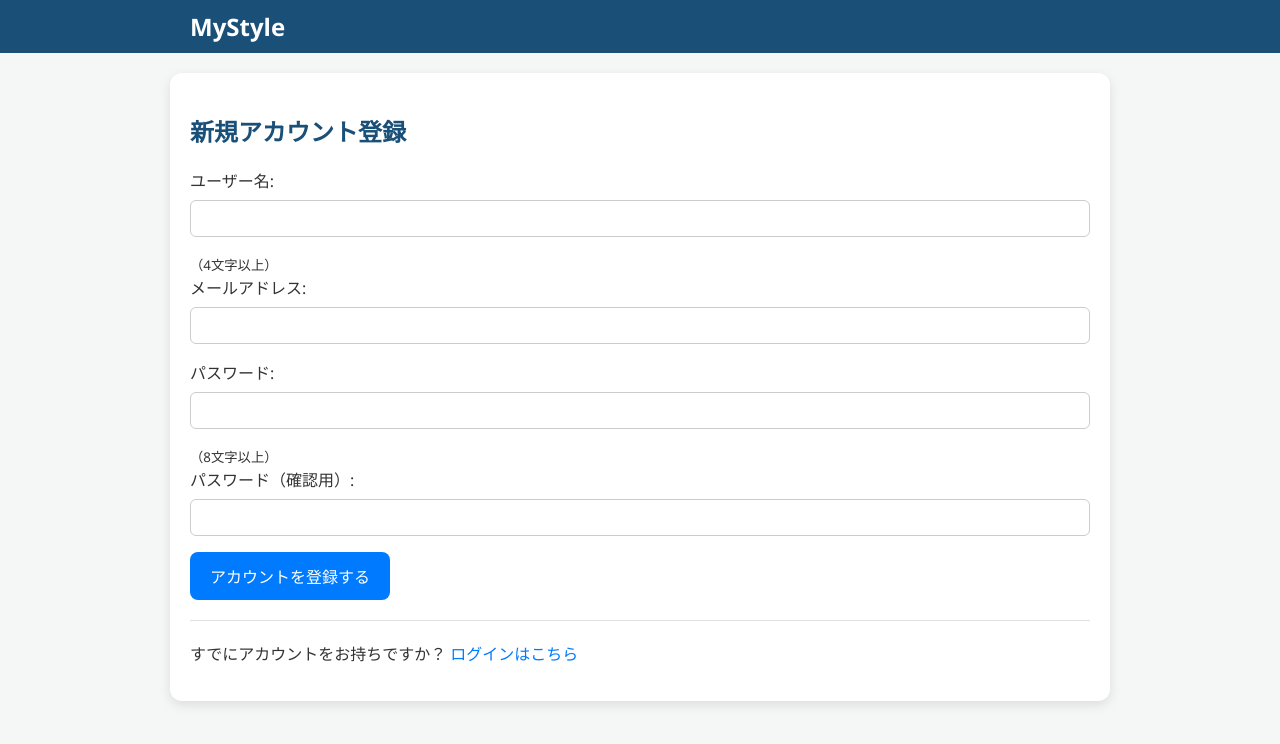
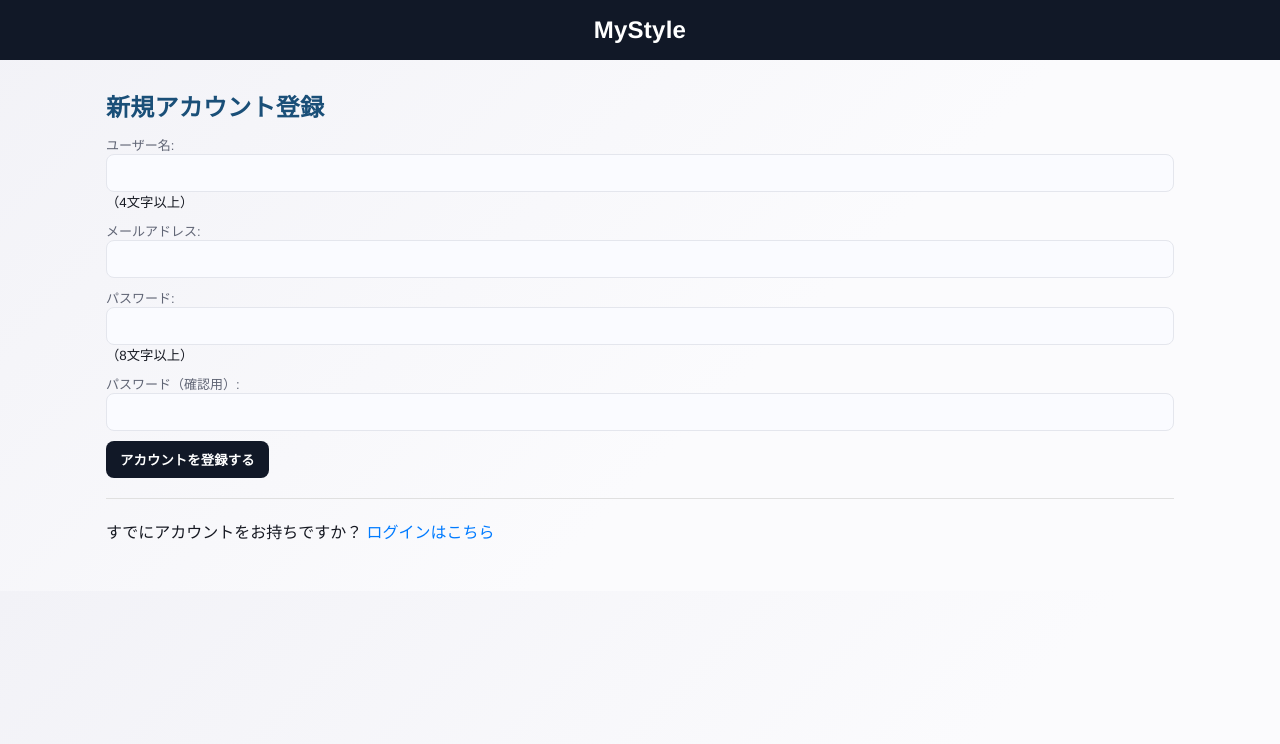
Before and after one commit to Oshima-IT/MyStyle, a Flask app: page /acount in a window 1280 px wide. Shown: the top 744 px of the page. Run offline with Flask 3, Linux system fonts and the light colour scheme.

Commit message:
Refactor styles in static/style.css
Updated CSS variables and styles for layout, typography, and components.

```diff
--- a/static/style.css
+++ b/static/style.css
@@ -1,34 +1,77 @@
-/* static/style.css */
+:root {
+    --bg: #f8f8fb;
+    --card: #ffffff;
+    --accent: #111827; /* 黒ベースでZARA/ZOZOのシックさを意識 */
+    --accent-weak: #303644;
+    --text: #161922;
+    --muted: #606575;
+    --danger: #d22f2f;
+    --border: #e4e6ed;
+    --pill: #f0f1f5;
+}
 
-/* --- 1. 基本設定とフォント --- */
+* { box-sizing: border-box; }
+
+/* --- 基本設定とタイポ --- */
 body {
-    font-family: 'Segoe UI', Tahoma, Geneva, Verdana, sans-serif;
-    background-color: #f4f7f6; /* 柔らかい背景色 */
-    color: #333;
     margin: 0;
-    padding: 0;
+    font-family: "Noto Sans JP", "Helvetica Neue", Arial, sans-serif;
+    background: linear-gradient(135deg, #f2f2f7 0%, #fbfbfd 60%);
+    color: var(--text);
 }
 
 h1, h2, h3 {
-    color: #1a4f78; /* 濃い青系のメインカラー */
+    margin: 0 0 12px;
+    letter-spacing: 0.01em;
+    color: #1a4f78; /* 前CSSの見出し色を採用 */
 }
 
-/* --- 2. レイアウトのコンテナ --- */
+/* --- レイアウト --- */
 main {
-    max-width: 900px;
-    margin: 20px auto;
-    padding: 20px;
-    background-color: white;
-    border-radius: 12px;
-    box-shadow: 0 4px 12px rgba(0, 0, 0, 0.1);
+    max-width: 1100px;
+    margin: 28px auto 48px;
+    padding: 0 16px;
 }
 
-/* --- 3. ヘッダーとナビゲーション --- */
+.card {
+    background: var(--card);
+    border: 1px solid var(--border);
+    border-radius: 12px;
+    padding: 18px 20px;
+    box-shadow: 0 18px 32px rgba(0,0,0,0.06);
+    margin-bottom: 20px;
+}
+
+.split {
+    display: grid;
+    grid-template-columns: 1.2fr 1fr;
+    gap: 16px;
+}
+
+@media (max-width: 720px) {
+    .split { grid-template-columns: 1fr; }
+    header { flex-direction: column; align-items: flex-start; gap: 8px; }
+}
+
+/* --- ヘッダー --- */
 header {
-    background-color: #1a4f78;
-    color: white;
-    padding: 10px 0;
+    padding: 16px 24px;
+    background: var(--accent);
+    color: #fff;
+    display: flex;
+    justify-content: space-between;
+    align-items: center;
+    letter-spacing: 0.02em;
 }
+header a {
+    color: #fff;
+    text-decoration: none;
+    margin-right: 14px;
+    font-weight: 600;
+}
+header nav a:last-child { margin-right: 0; }
+
+/* 前CSSの header-content も保持 */
 .header-content {
     max-width: 900px;
     margin: 0 auto;
@@ -43,33 +86,69 @@ header {
     margin: 0;
 }
 
-/* --- 4. フォーム要素とボタン --- */
-input[type="text"], input[type="password"], input[type="email"] {
+/* --- テーブル --- */
+table {
     width: 100%;
-    padding: 10px;
-    margin: 8px 0 16px 0;
-    display: inline-block;
-    border: 1px solid #ccc;
-    border-radius: 6px;
-    box-sizing: border-box; /* paddingを含めた幅にする */
+    border-collapse: collapse;
+    margin-top: 10px;
+}
+th, td {
+    padding: 10px 8px;
+    border-bottom: 1px solid var(--border);
+    text-align: left;
+    font-size: 14px;
+}
+th {
+    color: var(--muted);
+    text-transform: uppercase;
+    letter-spacing: 0.05em;
+    font-size: 12px;
 }
 
-button[type="submit"], .save-button {
-    background-color: #007bff; /* ボタンのメインカラー */
-    color: white;
-    padding: 12px 20px;
+/* --- フォーム --- */
+form {
+    display: grid;
+    gap: 10px;
+}
+label { font-size: 13px; color: var(--muted); }
+input[type="text"], input[type="number"], input[type="password"], input[type="email"] {
+    width: 100%;
+    padding: 10px 12px;
+    margin: 0;
+    border-radius: 8px;
+    border: 1px solid var(--border);
+    background: #fafbff;
+    font-size: 14px;
+    transition: border-color 0.15s ease, box-shadow 0.15s ease;
+}
+input:focus {
+    outline: none;
+    border-color: var(--accent);
+    box-shadow: 0 0 0 3px rgba(0,0,0,0.08);
+}
+
+/* --- ボタン --- */
+.actions { display: flex; gap: 10px; align-items: center; }
+button:not(.tag-btn), .btn, .save-button {
+    padding: 9px 14px;
     border: none;
     border-radius: 8px;
+    background: var(--accent);
+    color: #fff;
     cursor: pointer;
-    font-size: 16px;
-    transition: background-color 0.3s ease;
+    font-weight: 600;
+    letter-spacing: 0.01em;
+    transition: transform 0.1s ease, box-shadow 0.2s ease, background-color 0.3s ease;
 }
+button:not(.tag-btn):hover, .btn:hover, .save-button:hover {
+    transform: translateY(-1px);
+    box-shadow: 0 8px 16px rgba(0,0,0,0.12);
+    background-color: #0056b3; /* 前CSSのホバー色を反映 */
+}
+.btn-secondary { background: #7a7f90; }
+.btn-danger { background: var(--danger); }
 
-button[type="submit"]:hover, .save-button:hover {
-    background-color: #0056b3;
-}
-
-/* --- 5. リンク --- */
+/* --- リンク --- */
 a {
     color: #007bff;
     text-decoration: none;
```
Also changed, not shown: other parts of static/style.css (+98 -1 lines).
